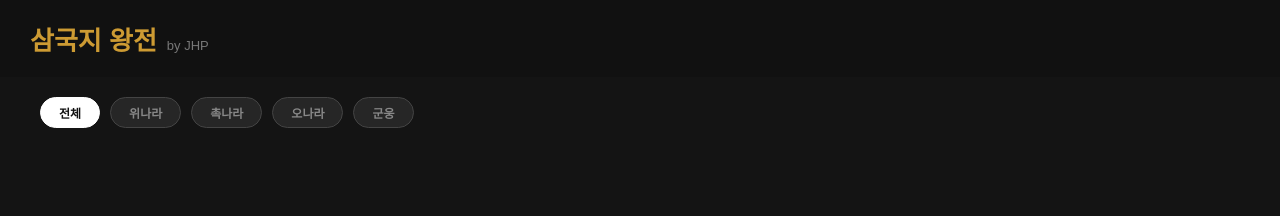
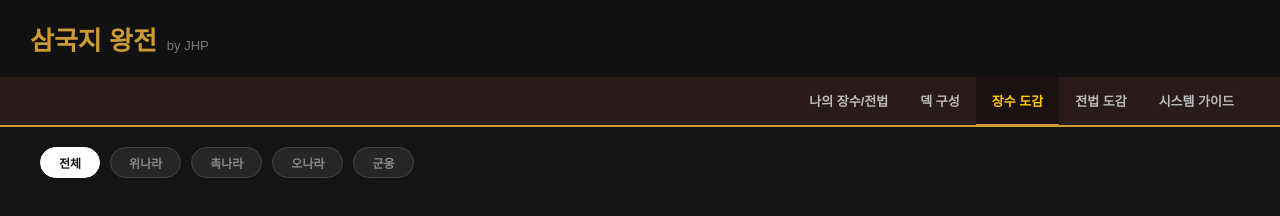
Before and after one commit to jamsilmr-arch/samguk-checker, a plain HTML site: page dogam.html in a window 1280 px wide. Drawn offline with Linux system fonts and the light colour scheme.

Commit message:
Update dogam.html

```diff
--- a/dogam.html
+++ b/dogam.html
@@ -18,7 +18,8 @@
         <button class="filter-btn" onclick="filterCountry('wu')">오나라</button>
         <button class="filter-btn" onclick="filterCountry('qun')">군웅</button>
     </div>
-
+<!-- 반드시 타이틀 배너 태그가 끝나는 바로 밑 라인에 배치되어야 레이아웃이 깨지지 않습니다 -->
+<script src="navbar.js"></script>
     <main class="dogam-container" id="dogam-list"></main>
 
     <script src="dogam.js"></script>
```
